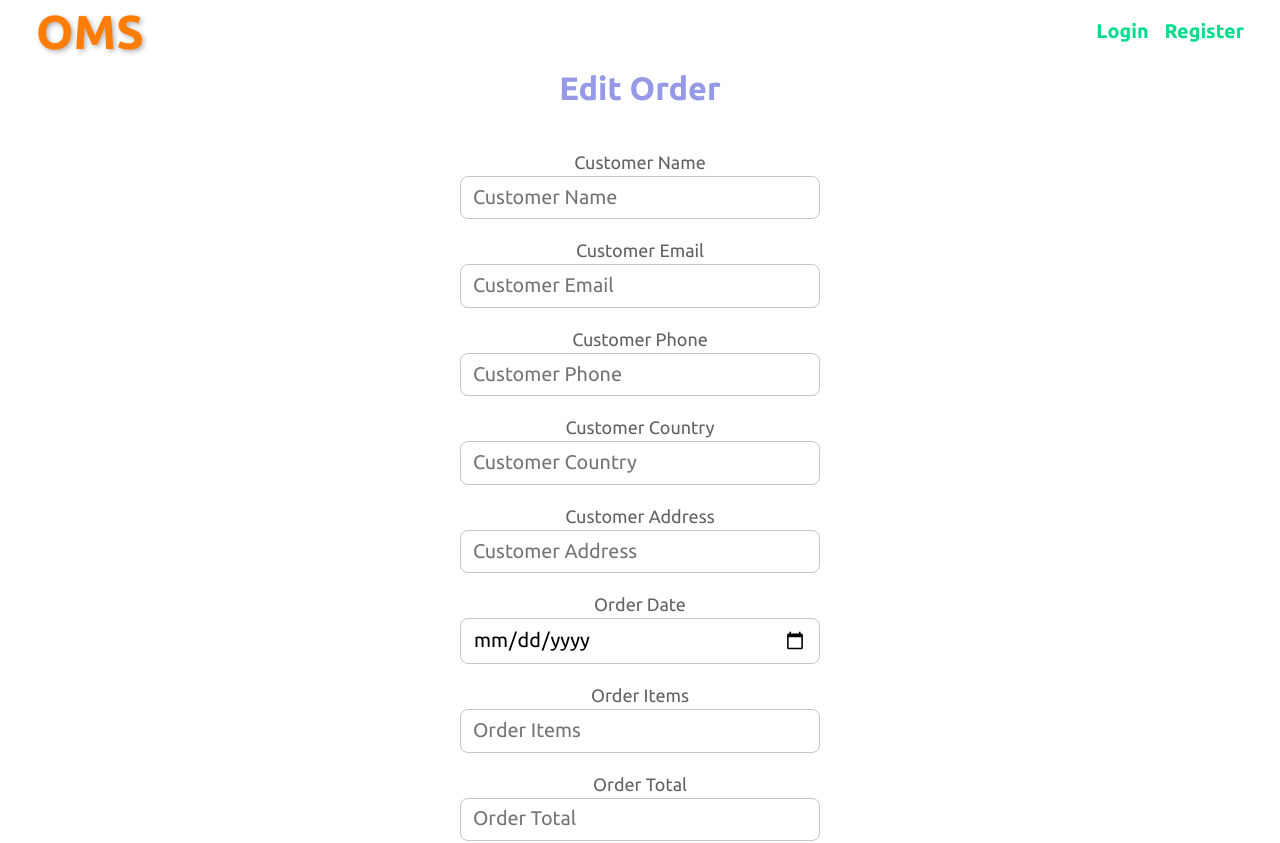
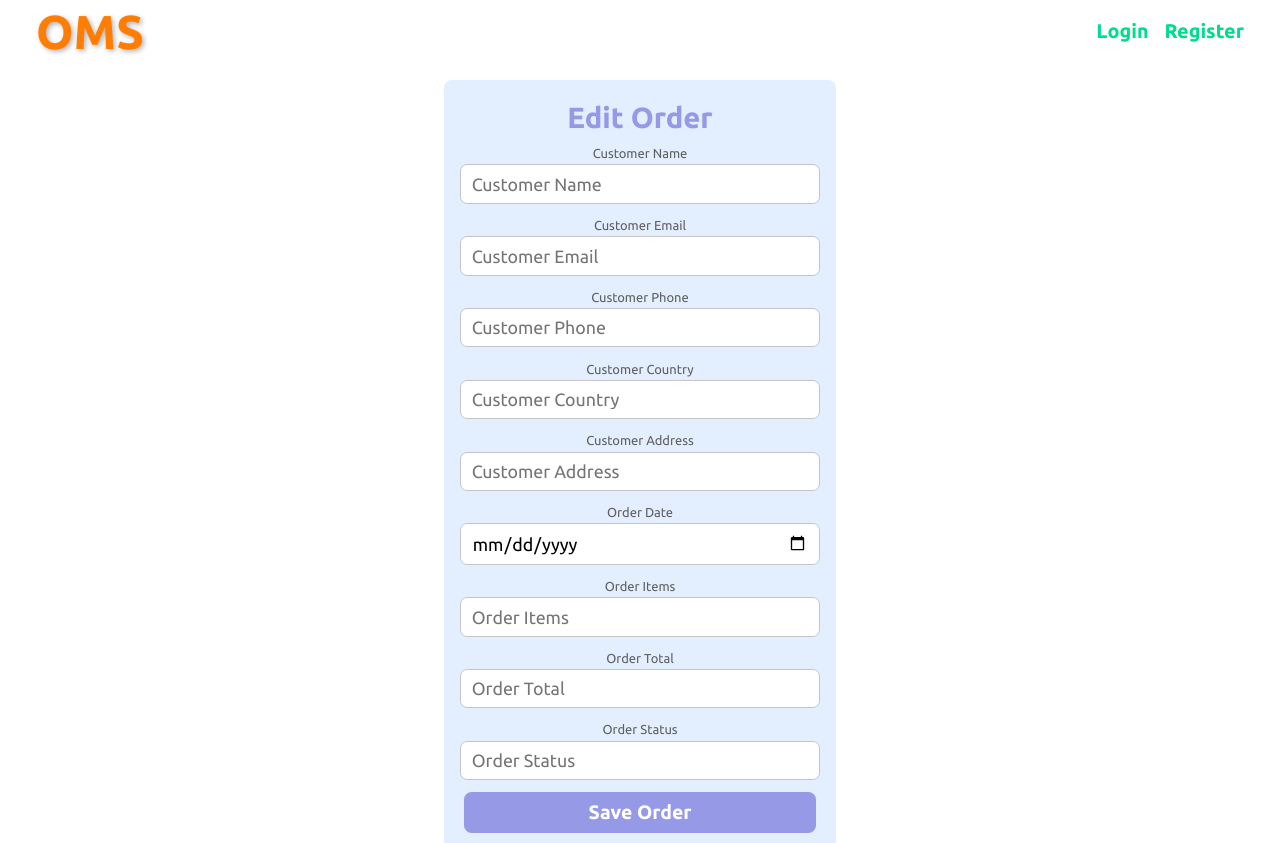
Before and after one commit to nikolay-st-d/react-exam, a React (Vite) app in the folder oms/: page /orders/1/edit in a window 1280 px wide. Shown: the top 843 px of the page. Built offline with nearby package versions, Linux system fonts and the light colour scheme; no server answers.

Commit message:
Edited the design of Order Edit form

```diff
--- a/oms/src/styles.css
+++ b/oms/src/styles.css
@@ -90,7 +90,8 @@ nav {
     font-size: 1.1em;
 }
 
-nav ul, nav ul div {
+nav ul,
+nav ul div {
     display: flex;
     flex-direction: row;
     gap: 0.8em;
@@ -191,7 +192,7 @@ form {
     display: flex;
     flex-direction: column;
     gap: 1em;
-    margin: 2em auto;
+    margin: 0 auto;
 }
 
 input {
@@ -264,7 +265,7 @@ tr:hover {
     flex-direction: column;
     gap: 0.2em;
     align-items: flex-start;
-    padding: 2em 2.6em;
+    padding: 2em 2.2em;
     border: 1px solid lightgray;
     border-radius: 0.5em;
 }
@@ -274,6 +275,7 @@ tr:hover {
 
 .order-details table td:nth-child(2) {
     font-weight: 700;
+    min-width: 18em;
 }
 
 .order-details-buttons {
@@ -296,3 +298,17 @@ tr:hover {
     cursor: pointer;
     color: #db9dff;
 }
+
+.edit-order {
+    font-size: 0.9em;
+    padding: 1em;
+    margin: 1em auto;
+    background-color: rgb(227, 239, 255);
+    border-radius: 0.5em;
+}
+.edit-order form {
+    gap: 0.5em;
+}
+.edit-order label {
+    font-size: 0.8em;
+}
```
